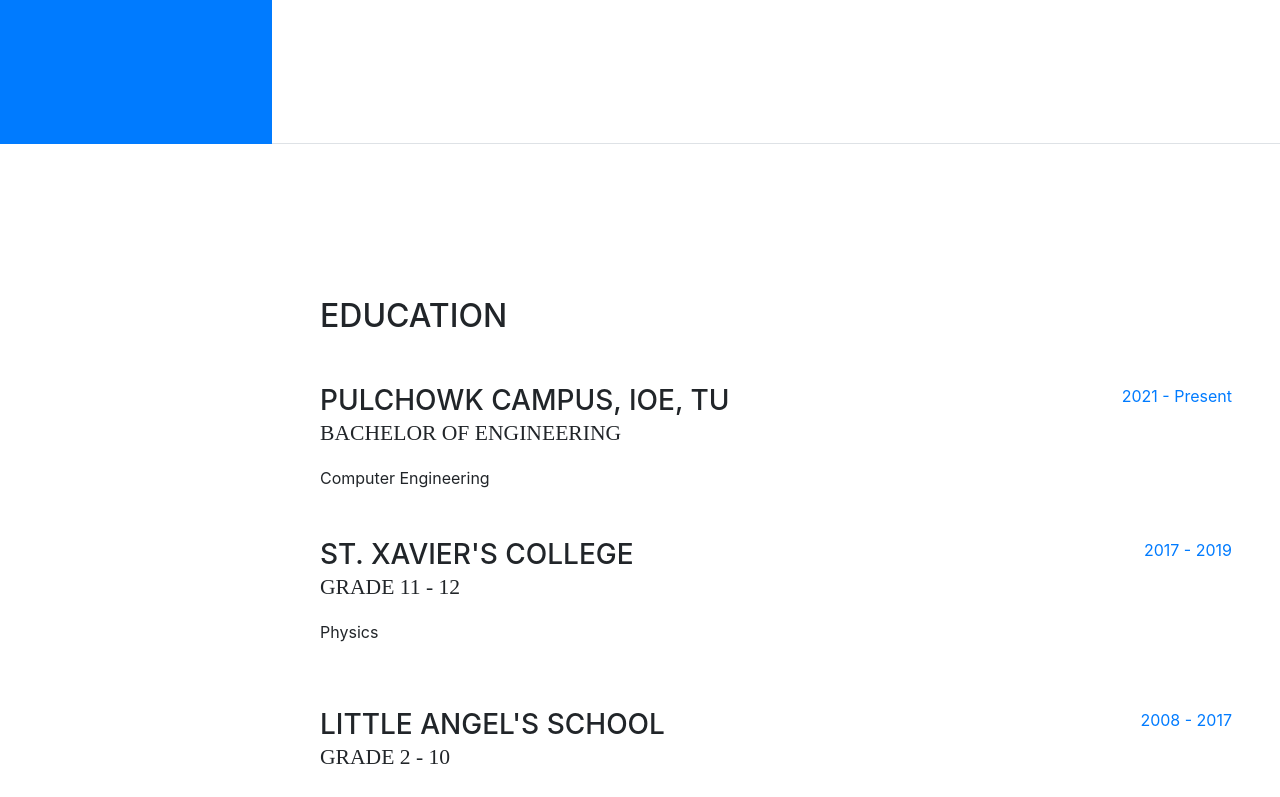
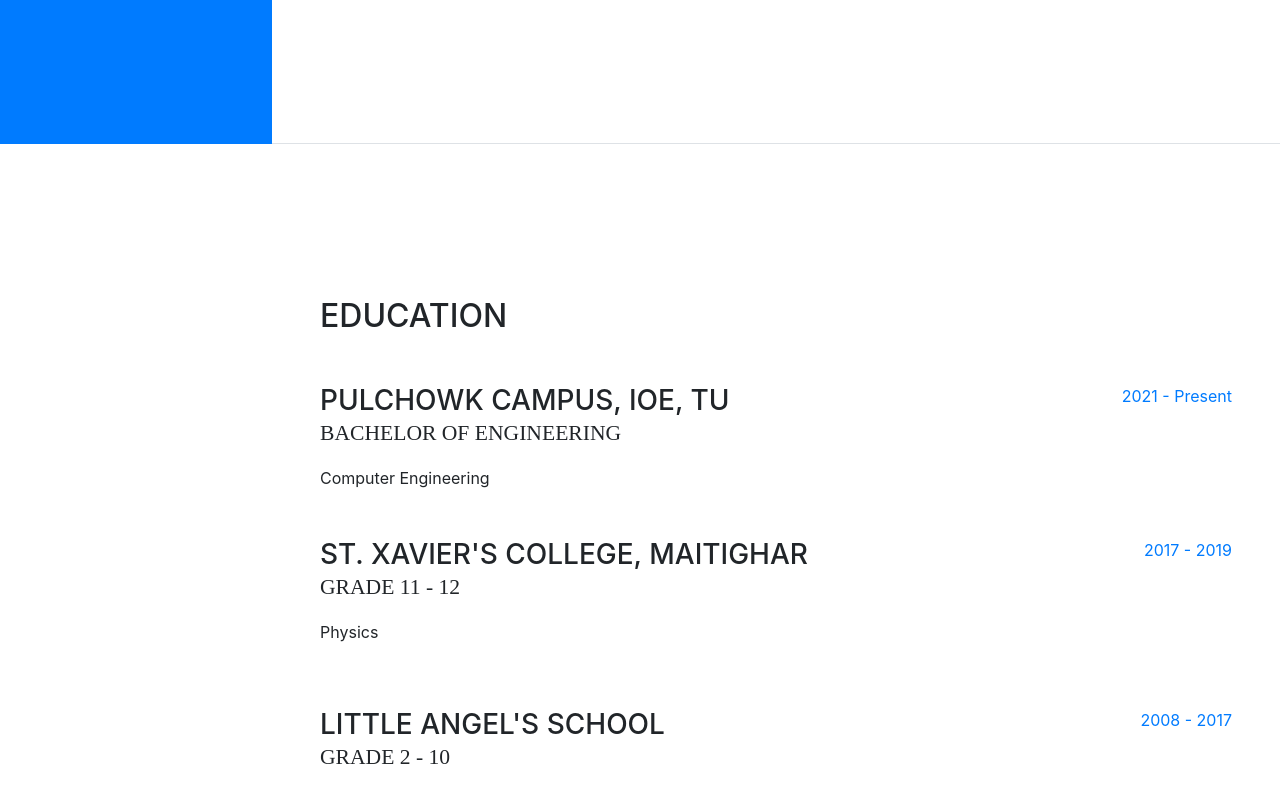
Before and after one commit to ashim-karki/ashim-karki.com.np, a website with bundled scripts: page index.html in a window 1280 px wide. Shown: the part 656-1453 px from the top of the page. Built offline with nearby package versions, Linux system fonts and the light colour scheme; a web font is replaced by a local one.

Commit message:
Fixed school name

```diff
--- a/index.html
+++ b/index.html
@@ -137,7 +137,7 @@
 
           <div class="resume-item d-flex flex-column flex-md-row mb-5">
             <div class="resume-content mr-auto">
-              <h3 class="mb-0">St. Xavier's College</h3>
+              <h3 class="mb-0">St. Xavier's College, Maitighar</h3>
               <div class="subheading mb-3">Grade 11 - 12</div>
               <p>Physics</p>
             </div>
```
